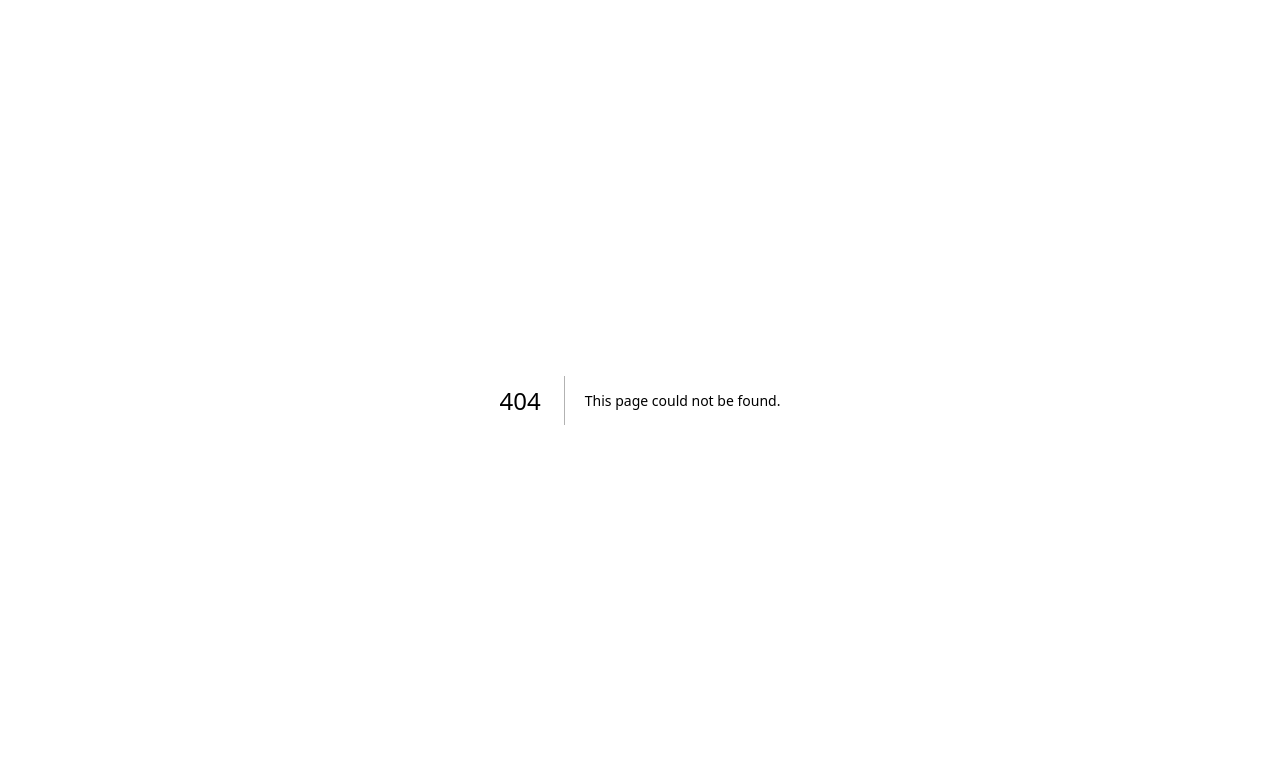
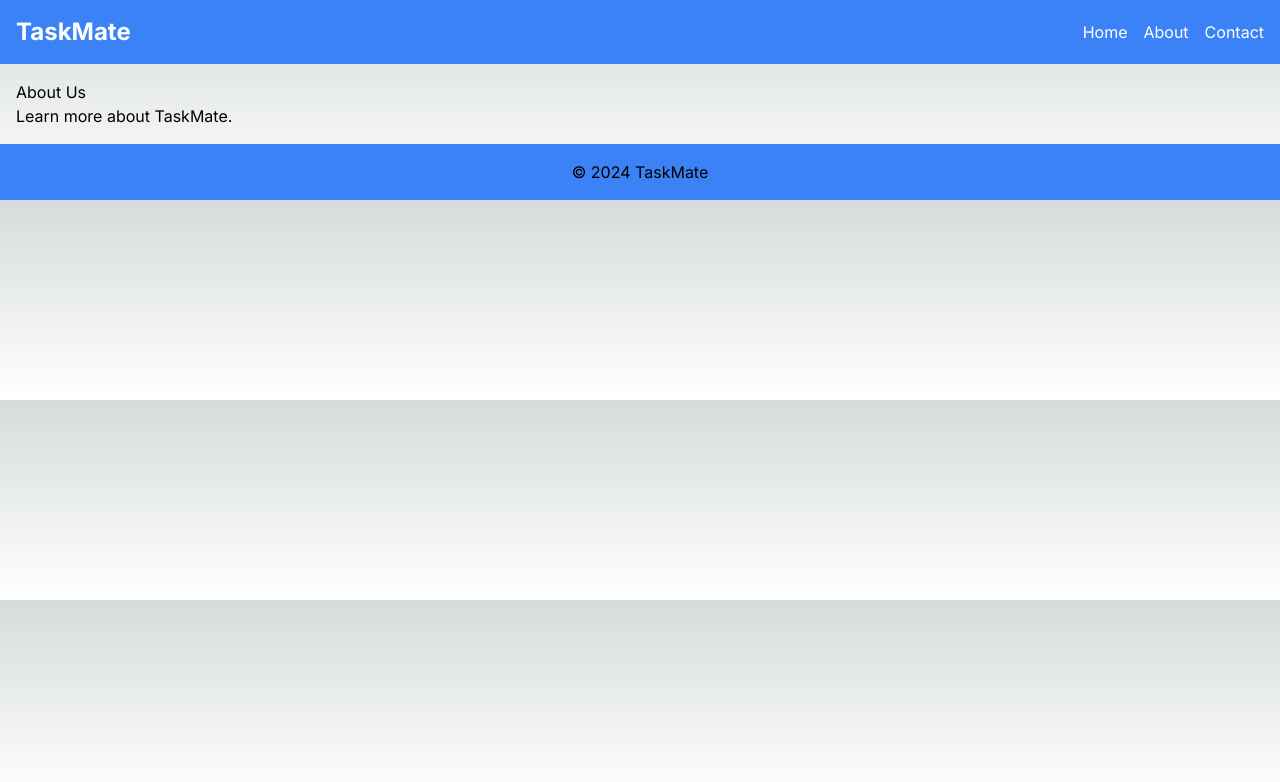
Before and after one commit to Edgarmontenegro123/task-mate, a Next.js app: page /about in a window 1280 px wide. Before the commit this address had no page. Shown: the top 782 px of the page. Built offline with nearby package versions, Linux system fonts and the light colour scheme.

Commit message:
🚧 Add skeleton to NavBar and Footer components

```diff
--- /dev/null
+++ b/app/about/page.tsx
@@ -0,0 +1,8 @@
+export default function About() {
+    return (
+        <div>
+            <h2>About Us</h2>
+            <p>Learn more about TaskMate.</p>
+        </div>
+    );
+}
--- /dev/null
+++ b/app/components/footer.tsx
@@ -0,0 +1,9 @@
+const Footer = () => {
+    return (
+        <footer className="bg-blue-500 text-center p-4">
+            <p>© 2024 TaskMate</p>
+        </footer>
+    )
+}
+
+export default Footer
--- /dev/null
+++ b/app/components/navBar.tsx
@@ -0,0 +1,16 @@
+const NavBar = () => {
+    return (
+        <header className="bg-blue-500 text-white p-4">
+            <nav className="container mx-auto flex justify-between items-center">
+                <h1 className="text-2xl font-bold">TaskMate</h1>
+                <ul className="flex space-x-4">
+                    <li><a href="/" className="hover:underline">Home</a></li>
+                    <li><a href="/about" className="hover:underline">About</a></li>
+                    <li><a href="/contact" className="hover:underline">Contact</a></li>
+                </ul>
+            </nav>
+        </header>
+    )
+}
+
+export default NavBar
--- /dev/null
+++ b/app/contact/page.tsx
@@ -0,0 +1,8 @@
+export default function Contact() {
+    return (
+        <div>
+            <h2>Contact Us</h2>
+            <p>Get in touch with us.</p>
+        </div>
+    );
+}
--- a/app/layout.tsx
+++ b/app/layout.tsx
@@ -1,12 +1,15 @@
 import type { Metadata } from "next";
 import { Inter } from "next/font/google";
+import NavBar from "../app/components/navBar";
+import Footer from "../app/components/footer";
 import "./globals.css";
+
 
 const inter = Inter({ subsets: ["latin"] });
 
 export const metadata: Metadata = {
-  title: "Create Next App",
-  description: "Generated by create next app",
+  title: "Task Mate",
+  description: "Your personal task management companion!",
 };
 
 export default function RootLayout({
@@ -16,7 +19,13 @@ export default function RootLayout({
 }>) {
   return (
     <html lang="en">
-      <body className={inter.className}>{children}</body>
+      <body className={inter.className}>
+        <NavBar />
+        <main className="container mx-auto p-4">
+          {children}
+        </main>
+        <Footer />
+      </body>
     </html>
   );
 }
--- a/app/page.tsx
+++ b/app/page.tsx
@@ -1,5 +1,3 @@
-import Image from "next/image";
-
 export default function Home() {
   return (
     <main className="flex min-h-screen flex-col items-center justify-between p-24">
@@ -16,27 +14,11 @@ export default function Home() {
             rel="noopener noreferrer"
           >
             By{" "}
-            <Image
-              src="/vercel.svg"
-              alt="Vercel Logo"
-              className="dark:invert"
-              width={100}
-              height={24}
-              priority
-            />
           </a>
         </div>
       </div>
 
       <div className="relative z-[-1] flex place-items-center before:absolute before:h-[300px] before:w-full before:-translate-x-1/2 before:rounded-full before:bg-gradient-radial before:from-white before:to-transparent before:blur-2xl before:content-[''] after:absolute after:-z-20 after:h-[180px] after:w-full after:translate-x-1/3 after:bg-gradient-conic after:from-sky-200 after:via-blue-200 after:blur-2xl after:content-[''] before:dark:bg-gradient-to-br before:dark:from-transparent before:dark:to-blue-700 before:dark:opacity-10 after:dark:from-sky-900 after:dark:via-[#0141ff] after:dark:opacity-40 sm:before:w-[480px] sm:after:w-[240px] before:lg:h-[360px]">
-        <Image
-          className="relative dark:drop-shadow-[0_0_0.3rem_#ffffff70] dark:invert"
-          src="/next.svg"
-          alt="Next.js Logo"
-          width={180}
-          height={37}
-          priority
-        />
       </div>
 
       <div className="mb-32 grid text-center lg:mb-0 lg:w-full lg:max-w-5xl lg:grid-cols-4 lg:text-left">
```
